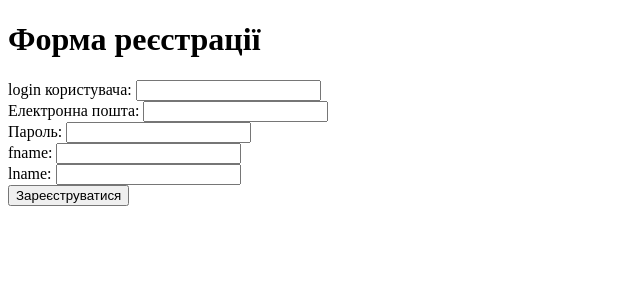
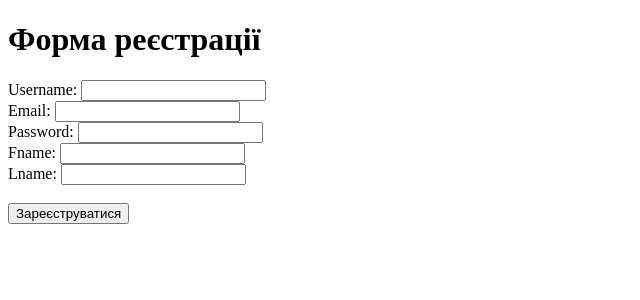
Before and after one commit to AlexKostjuk/Nova_post_mashin, a Django app: page /register/ in a window 1280 px wide. Shown: the top 300 px of the page, without its empty margins (0-640 px from the left). Run offline with Django 5.2, Linux system fonts and the light colour scheme.

Commit message:
dz_18 + form_parcel

```diff
--- a/parcel/forms.py
+++ b/parcel/forms.py
@@ -0,0 +1,2 @@
+from django.forms import ModelForm
+from parcel.models import Parcel
--- a/templates/register.html
+++ b/templates/register.html
@@ -5,24 +5,15 @@
     <title>Реєстрація</title>
 </head>
 <body>
- <h1>Форма реєстрації</h1>
+    <h1>Форма реєстрації</h1>
     <form action="/register/" method="post">
         {% csrf_token %}
-        <label for="username">login користувача:</label>
-        <input type="text" id="username" name="username" required>
-        <br>
-        <label for="email">Електронна пошта:</label>
-        <input type="email" id="email" name="email" required>
-        <br>
-        <label for="password">Пароль:</label>
-        <input type="password" id="password" name="password" required>
-        <br>
-        <label for="fname">fname:</label>
-        <input type="text" id="fname" name="fname" required>
-        <br><label for="lname">lname:</label>
-        <input type="text" id="lname" name="lname" required>
+
+        {{ form }}
+
         <br>
 
         <input type="submit" value="Зареєструватися">
+    </form>
 </body>
 </html>
--- a/user/forms.py
+++ b/user/forms.py
@@ -3,3 +3,11 @@ from django import forms
 class LoginForm(forms.Form):
     username = forms.CharField(max_length=200)
     password = forms.CharField(widget=forms.PasswordInput)
+
+
+class RegisterForm(forms.Form):
+    username = forms.CharField(max_length=200, required=True)
+    email = forms.EmailField()
+    password = forms.CharField(widget=forms.PasswordInput, required=True)
+    fname = forms.CharField(max_length=200, required=True)
+    lname = forms.CharField(max_length=200, required=True)
--- a/user/views.py
+++ b/user/views.py
@@ -4,7 +4,7 @@ from django.shortcuts import render, redirect
 from django.contrib.auth import authenticate, login, logout
 from django.contrib.auth.models import User
 
-from user.forms import LoginForm
+from user.forms import LoginForm, RegisterForm
 
 
 # Create your views here.
@@ -30,16 +30,19 @@ def logout_view(request):
 
 def register_view(request):
    if request.method == 'POST':
-      username = request.POST['username']
-      password = request.POST['password']
-      email = request.POST['email']
-      fname = request.POST['fname']
-      lname = request.POST['lname']
-      user = User.objects.create_user(username=username, email=email, password=password, first_name=fname, last_name=lname)
-      user.save()
-      return redirect('/login/')
+      form = RegisterForm(request.POST)
+      if form.is_valid():
+
+         user = User.objects.create_user(username=form.cleaned_data['username'],
+                                         email=form.cleaned_data['email'],
+                                         password=form.cleaned_data['password'],
+                                         first_name=form.cleaned_data['fname'],
+                                         last_name=form.cleaned_data['lname']
+                                         )
+         user.save()
+         return redirect('/login/')
    else:
-      return render(request, 'register.html')
+      return render(request, 'register.html',context={'form':RegisterForm()})
 
 
 @login_required
```
Also changed, not shown: db.sqlite3.
